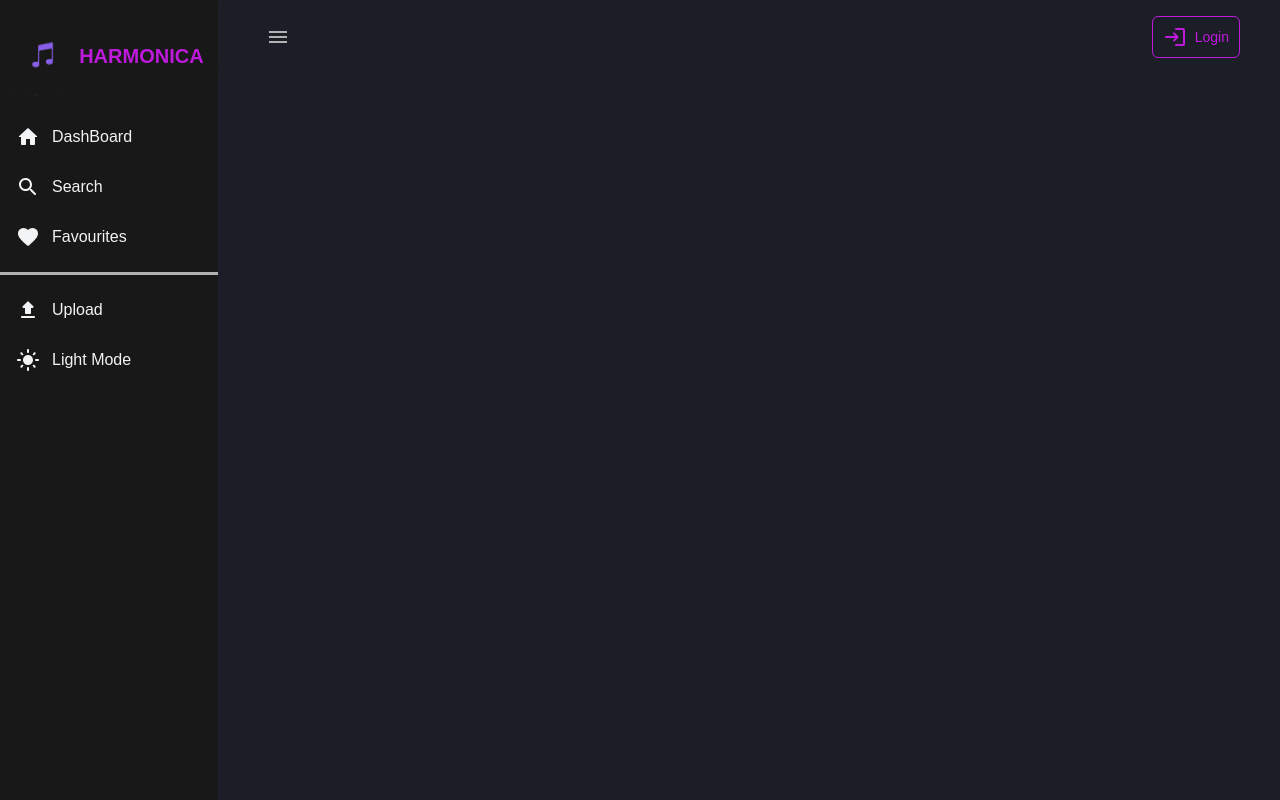
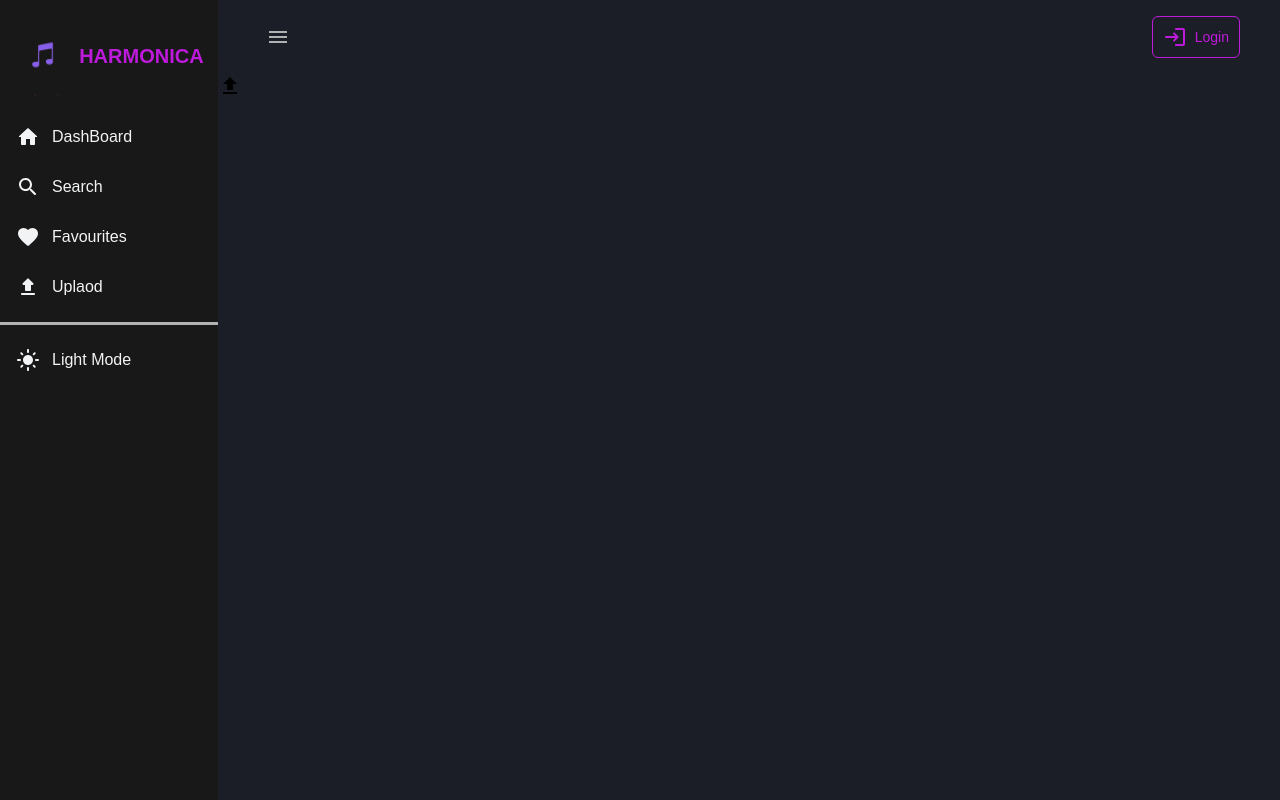
Before and after one commit to Amina-moon/HARMONIC, a React (Create React App) app: page /upload in a window 1280 px wide. Built offline with nearby package versions, Linux system fonts and the light colour scheme; a web font is replaced by a local one.

Commit message:
upload Page edited

```diff
--- a/src/App.js
+++ b/src/App.js
@@ -10,6 +10,7 @@ import Profile from "./pages/Profile.jsx";
 import Search from "./pages/Search.jsx";
 import Displaymusic from "./pages/Displaymusic.jsx";
 import MusicPlayer from "./components/MusicPlayer";
+import { Upload } from "@mui/icons-material";
 
 const Container = styled.div`
   background: ${({ theme }) => theme.bgLight};
@@ -45,6 +46,7 @@ function App() {
               // setLoggedIn={setLoggedIn}
             />
           )}
+
           <Frame>
             <NavBar
               menuOpen={menuOpen}
@@ -59,7 +61,7 @@ function App() {
               <Route path="/favourites" exact element={<Favourite />} />
               <Route path="/search" exact element={<Search />} />
               <Route path="/profile" exact element={<Profile />} />
-
+               <Route path="/upload" exact element={<Upload/>}/>
               <Route path="/showmusic/:type" exact element={<Displaymusic />} />
             </Routes>
           </Frame>
--- a/src/components/MusicCard.jsx
+++ b/src/components/MusicCard.jsx
@@ -237,10 +237,10 @@ const MusicCard = () => {
     }
   }, [isPlaying]);
 
-  const handleFavoriteClick = async (productId) => {
+  const handleFavoriteClick = async (trackId) => {
     try {
-      const response = await axiosInstance.post('/favourite/update/', {
-        id: productId,
+      const response = await axiosInstance.post('/api/favourite/update/', {
+        song: trackId,
       });
 
       if (response.status === 200) {
--- a/src/components/Sidebar.jsx
+++ b/src/components/Sidebar.jsx
@@ -13,6 +13,7 @@ import {
 } from "@mui/icons-material";
 import logo from "../images/Logo.png";
 import { Link } from "react-router-dom";
+
 const MainContainer = styled.div`
   flex: 0.5;
   flex-direction: column;
@@ -86,6 +87,7 @@ margin:10px 0px;
 `;
 
 const Sidebar = ({menuOpen,setMenuOpen,setDarkMode,darkMode,visible,setVisible,isLoggedIn,setLoggedIn}) => {
+
   const menuItems = [
     {
       link: "/",
@@ -102,14 +104,21 @@ const Sidebar = ({menuOpen,setMenuOpen,setDarkMode,darkMode,visible,setVisible,i
       name: "Favourites",
       icon: <FavoriteRounded />,
     },
+    {
+      link: "/upload",
+      name:'Uplaod',
+      icon:<UploadRounded/>
+
+    }
   ];
 
   const button = [
-    {
-      function: () => console.log("Upload"),
-      name: "Upload",
-      icon: <UploadRounded />,
-    },
+    // {
+    //   function: () => console.log("Upload"),
+    //   name: "Upload",
+    //   icon: <UploadRounded />,
+
+    // },
     {
       function: () => setDarkMode(!darkMode),
       name: darkMode?"Light Mode":"Dark Mode",
--- a/src/pages/Dashboard.jsx
+++ b/src/pages/Dashboard.jsx
@@ -1,6 +1,7 @@
 import React from 'react'
 import styled from 'styled-components'
 import MusicCard from '../components/MusicCard';
+
 
 const DashboardMain = styled.div`
 padding:20px 30px;
@@ -53,6 +54,7 @@ const Dashboard = () => {
 
 
       <MusicCard/>
+
     </DashboardMain>
   )
 }
```
Also changed, not shown: src/pages/Upload.jsx (added, +9 -0 lines), src/components/Uplaod.jsx (deleted).
